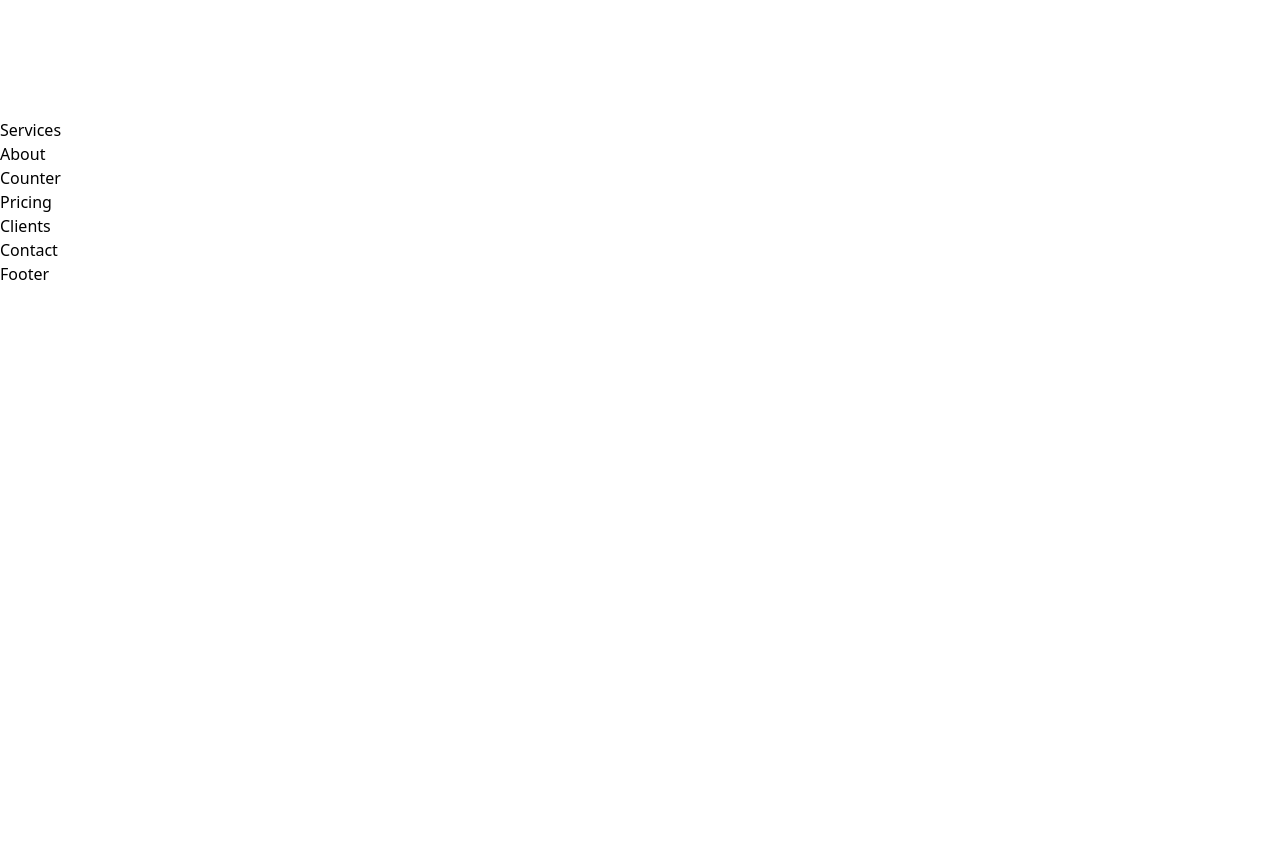
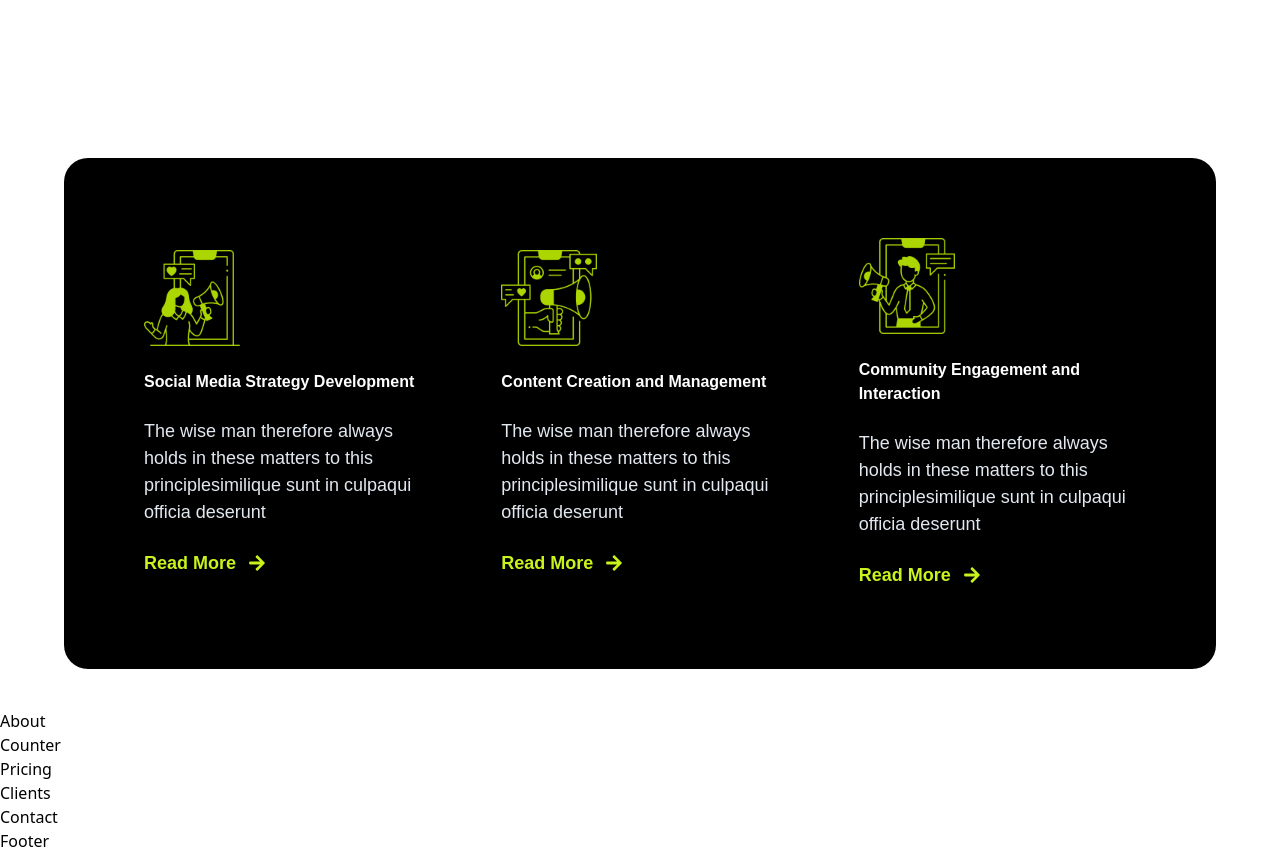
Before and after one commit to hjasaiwal114/tusk-Valley, a React (Vite) app: page / in a window 1280 px wide. Shown: the part 734-1587 px from the top of the page. Before the commit the page ends 1020 px from the top, so only its background shows below. Built offline with nearby package versions, Linux system fonts and the light colour scheme; a small style sheet from the web is missing.

Commit message:
addeded services

```diff
--- a/src/compontents/About.jsx
+++ b/src/compontents/About.jsx
@@ -1,9 +1,19 @@
-import React from 'react'
+import React, { useEffect } from "react";
+import about from "../assets/about.png";
+import { FaChevronCircleRight } from "react-icons/fa";
+import AOS from "aos";
+import "aos.dist/aos.css";
 
 const About = () => {
-    return (
-        <div>About</div>
-    )
-}
+  useEffect(() => {
+    AOS.init({
+      offset: 200,
+      duration: 400,
+      easing: "ease-in-sine",
+    });
+  }, []);
 
-export default About
+  return <div>About</div>;
+};
+
+export default About;
--- a/src/compontents/Services.jsx
+++ b/src/compontents/Services.jsx
@@ -2,6 +2,7 @@ import React, { useEffect } from "react";
 import { FaArrowRight } from "react-icons/fa";
 import AOS from "aos";
 import "aos/dist/aos.css";
+import { servicesinfo } from "../export";
 
 const Services = () => {
   useEffect(() => {
@@ -12,7 +13,37 @@ const Services = () => {
     });
   }, []);
 
-  return <div>Services</div>;
+  return (
+    <section
+      id="services"
+      className="w-[90%] m-auto flex lg:flex-row flex-col justify-between items-center gap-28 py-10 "
+    >
+      <div
+        data-aos="zoom-in"
+        data-aos-delay="400"
+        className="bg-black lg:p-20 p-10 flex lg:flex-row flex-col justify-center items-center gap-20 rounded-3xl"
+      >
+        {servicesinfo.map((item, index) => (
+          <div
+            key={index}
+            className="flex flex-col justify-center items-start gap-6"
+          >
+            <img src={item.icon} alt="" className="size-24" />
+            <h1 className="text-{26px} text-white font-semibold font-ubuntu">
+              {item.title}{" "}
+            </h1>
+            <p className="font-ubuntu text-[18px] text-slate-200">
+              {item.about}
+            </p>
+            <button className="text-limegreen font-ubuntu font-semibold text-[18px] flex justify-center items-center gap-3">
+              {item.label}
+              <FaArrowRight />
+            </button>
+          </div>
+        ))}
+      </div>
+    </section>
+  );
 };
 
 export default Services;
```
